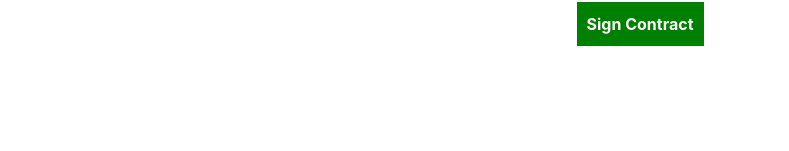
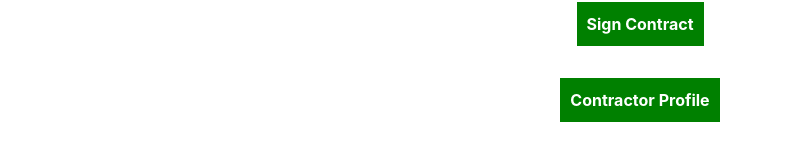
Before and after one commit to vigneshwaranbalamurugan/VISHWAS, a React (Vite) app in the folder vishwas/: page /cropdetail/1 in a window 1280 px wide. Shown: the part 785-936 px from the top of the page, without its empty margins (0-789 px from the left). Before the commit the page ends 863 px from the top, so only its background shows below. Built offline with nearby package versions, Linux system fonts and the light colour scheme.

Commit message:
Nesamani in da housseee

```diff
--- a/vishwas/src/pages/market/components/CropDetails.tsx
+++ b/vishwas/src/pages/market/components/CropDetails.tsx
@@ -91,6 +91,23 @@ const CropDetails = () => {
           </a>
         </center>
       </div>
+      <div style={{ margin: '2rem' }}>
+        <center>
+          {/* Removed unnecessary `<center>` element */}
+          <a href="/cprofile">
+            <button
+              style={{
+                padding: '10px',
+                backgroundColor: 'green',
+                color: 'white',
+                fontWeight: 'bold',
+              }}
+            >
+              Contractor Profile
+            </button>
+          </a>
+        </center>
+      </div>
     </div>
   );
 };
```
